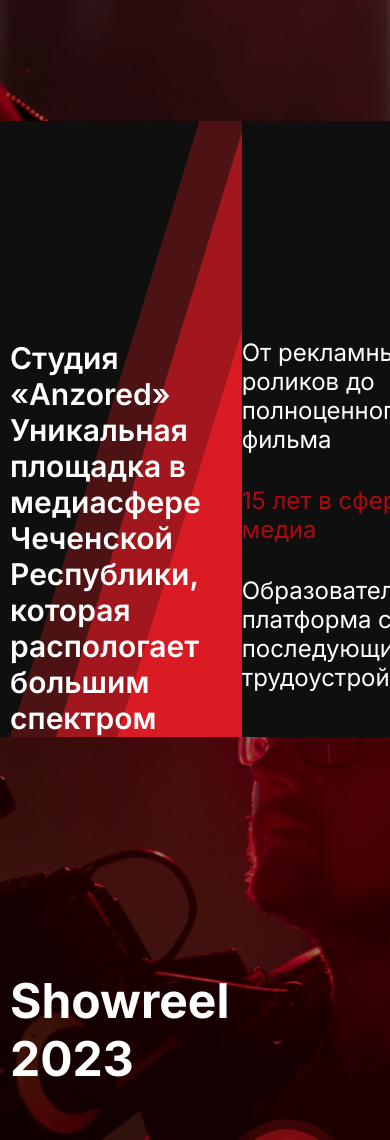
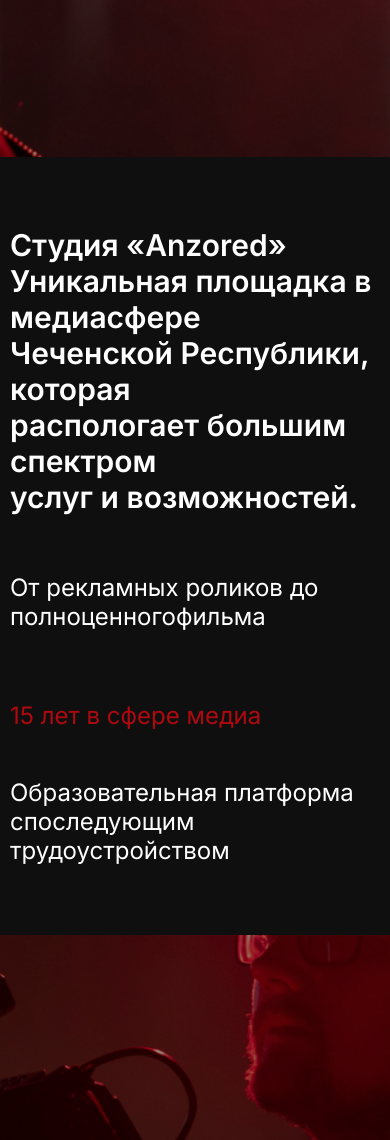
Before and after one commit to Ramzes010/Anzred, a plain HTML site: page index.html in a window 390 px wide. Shown: the part 860-2000 px from the top of the page. Drawn offline with nearby package versions, Linux system fonts and the light colour scheme.

Commit message:
Update
Оптимизация шапки

```diff
--- a/style.css
+++ b/style.css
@@ -630,3 +630,61 @@
     opacity: 1;
     transform: translateY(0);
   }
+
+/* Webkit */
+
+@media (max-width: 1200px) {
+    html{
+        font-size: 55%;
+    }
+
+    .about-content-text{
+        max-width: 500px;
+    }
+    .container {
+        max-width: 830px;;
+    }
+
+}
+
+@media (max-width: 1300px) {
+    .container {
+        max-width: 1030px;;
+    }
+}
+
+@media (max-width: 1000px) {
+    .links a, .price{
+        display: none;
+    }
+
+    .container {
+        max-width: 700px;;
+    }
+
+    .block_2_position{
+        flex-direction: column;
+    }
+
+    .block_left {
+        background-image: none;
+        height: auto;
+    }
+
+    .block_left-text {
+        margin-top: 70px;
+    }
+
+    .block_right-text {
+        margin-top: 0;
+    }
+
+    .subtitle {
+        margin: 48px 0 70px 0;
+    }
+
+    .subtitle br{
+        display: none;
+    }
+
+}
```
